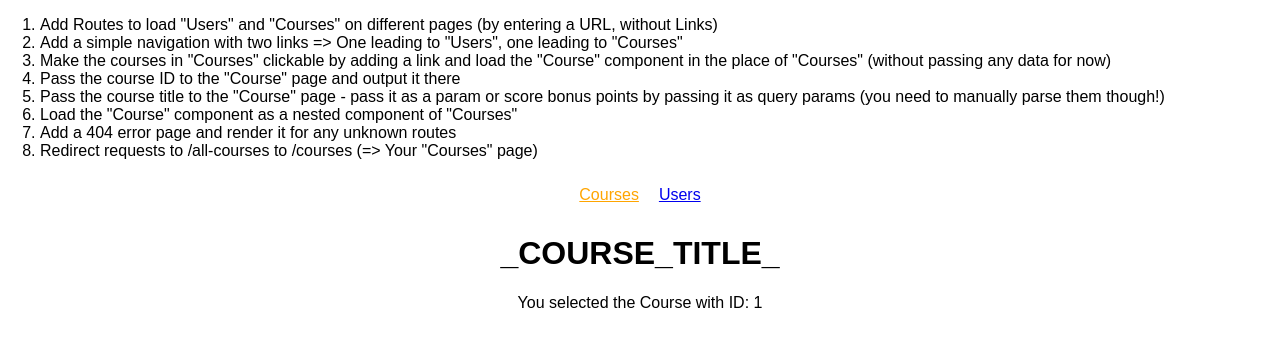
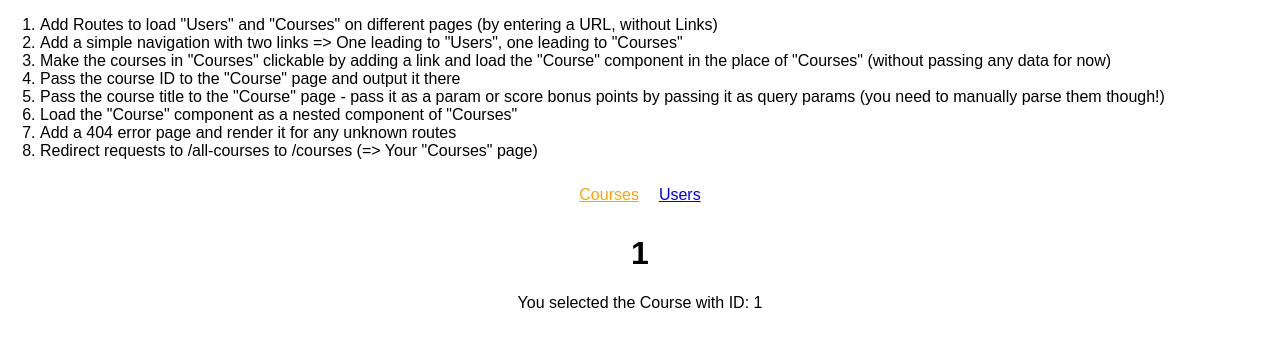
Before and after one commit to brunar/routing-react, a React (Create React App) app: page /courses/1/1 in a window 1280 px wide. Shown: the top 346 px of the page. Built offline with nearby package versions, Linux system fonts and the light colour scheme.

Commit message:
5- Pass the course title to the "Course" page - pass it as a param

```diff
--- a/src/App.js
+++ b/src/App.js
@@ -27,7 +27,7 @@
         </nav>
         <Switch>
           <Route path="/users" component={Users} />
-          <Route path="/courses/:courseId" component={Course} />
+          <Route path="/courses/:courseId/:courseTitle" component={Course} />
           <Route path="/courses" component={Courses} />
         </Switch>
       </div>
--- a/src/containers/Course/Course.js
+++ b/src/containers/Course/Course.js
@@ -4,7 +4,7 @@
     render() {
         return (
             <div>
-                <h1>_COURSE_TITLE_</h1>
+                <h1>{this.props.match.params.courseTitle}</h1>
                 <p>You selected the Course with ID: {this.props.match.params.courseId}</p>
             </div>
         );
--- a/src/containers/Courses/Courses.js
+++ b/src/containers/Courses/Courses.js
@@ -20,7 +20,7 @@
                     {
                         this.state.courses.map(course => {
                             return (
-                                <Link key={course.id} to={this.props.match.url + '/' + course.id}>
+                                <Link key={course.id} to={this.props.match.url + '/' + course.id + '/' + course.title}>
                                     <article className="Course" >{course.title}</article>
                                 </Link>
                             );
```
